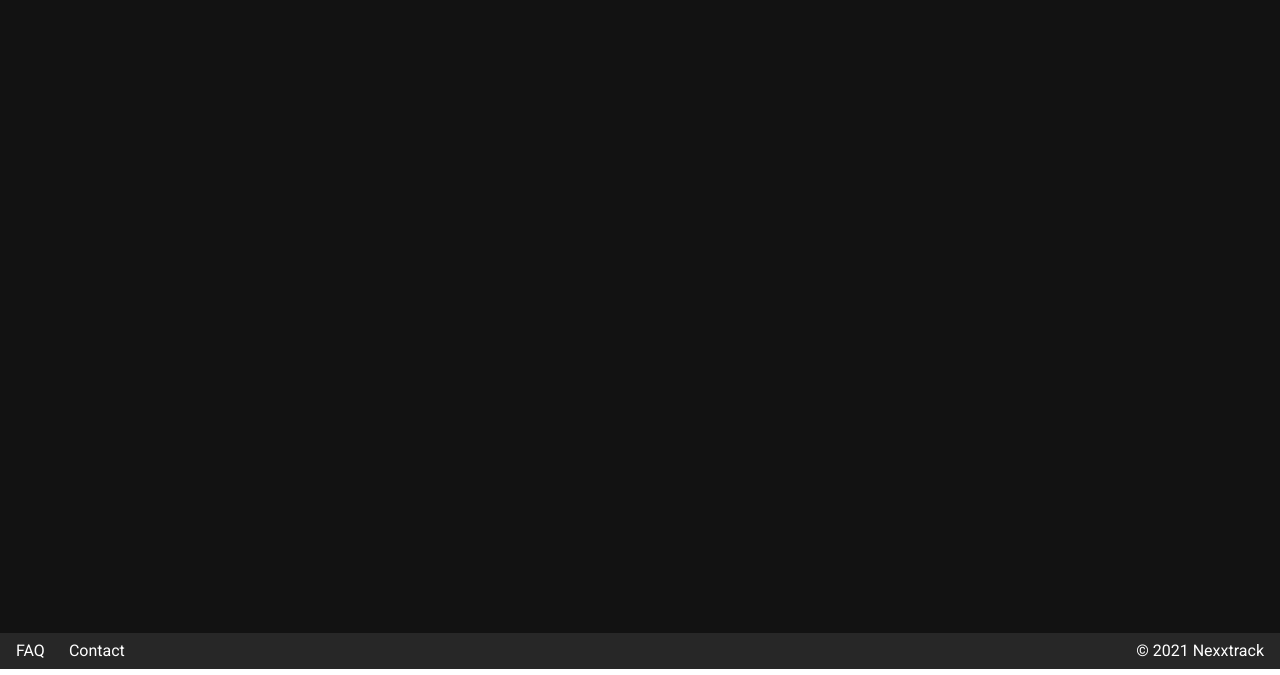
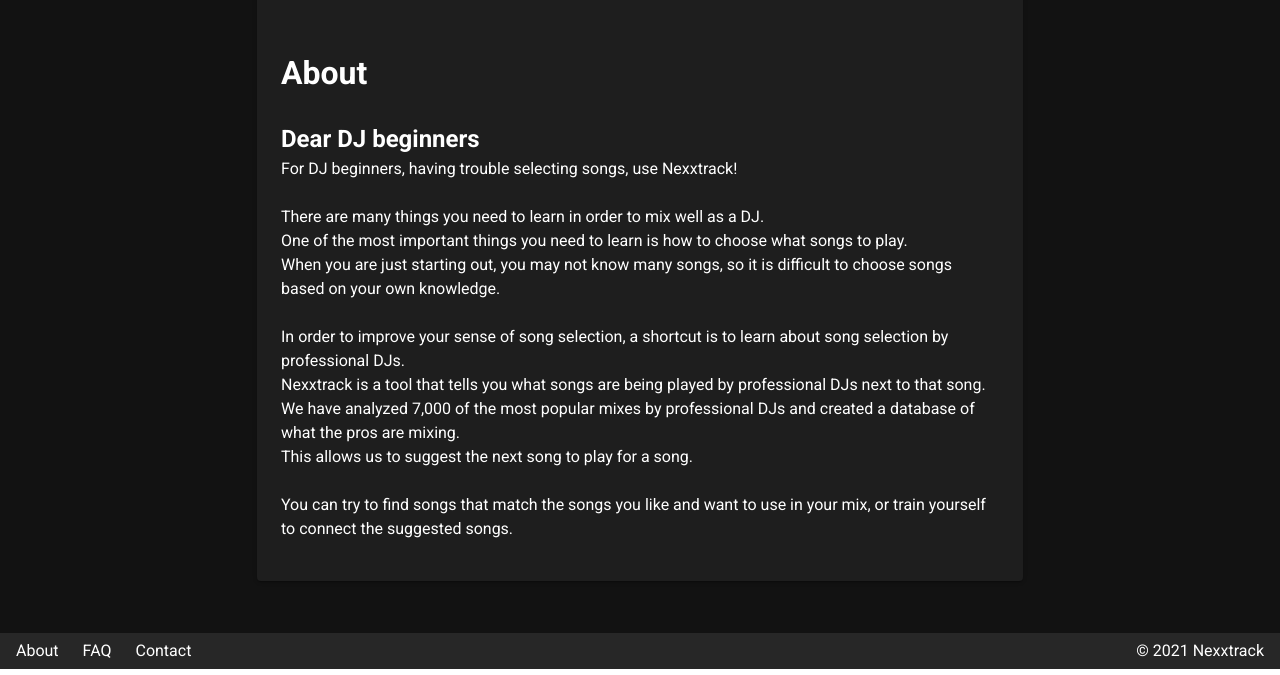
Before and after one commit to k5trismegistus/nexxtrack, a Nuxt app in the folder frontend/: page /about in a window 1280 px wide. Shown: the part 131-806 px from the top of the page. Built offline with nearby package versions, Linux system fonts and the light colour scheme.

Commit message:
:pencil: Add about page

```diff
--- a/frontend/layouts/default.vue
+++ b/frontend/layouts/default.vue
@@ -17,6 +17,7 @@
     >
       <v-row>
         <v-col>
+          <nuxt-link to="/about" class="footer-link"><span>About</span></nuxt-link>
           <nuxt-link to="/faq" class="footer-link"><span>FAQ</span></nuxt-link>
           <nuxt-link to="/contact" class="footer-link"><span>Contact</span></nuxt-link>
         </v-col>
--- /dev/null
+++ b/frontend/pages/about.vue
@@ -0,0 +1,49 @@
+<template>
+  <v-container>
+    <v-container>
+      <v-row justify="center">
+        <v-col cols="12" align="center">
+          <nuxt-link :to="{ name: 'index' }">
+            <v-img
+              class="link"
+              contain
+              max-width="120"
+              src="/logo_transparent.png"
+            ></v-img>
+          </nuxt-link>
+        </v-col>
+      </v-row>
+
+      <v-row>
+        <v-col cols="12">
+          <h1>About</h1>
+        </v-col>
+      </v-row>
+
+      <v-row>
+        <v-col>
+          <h2 class='q-question'>Dear DJ beginners</h2>
+          <p class='q-answer'>
+            For DJ beginners, having trouble selecting songs, use Nexxtrack!<br />
+            <br />
+            There are many things you need to learn in order to mix well as a DJ.<br />
+            One of the most important things you need to learn is how to choose what songs to play.<br />
+            When you are just starting out, you may not know many songs, so it is difficult to choose songs based on your own knowledge.<br />
+            <br />
+            In order to improve your sense of song selection, a shortcut is to learn about song selection by professional DJs.<br />
+            Nexxtrack is a tool that tells you what songs are being played by professional DJs next to that song.<br />
+            We have analyzed 7,000 of the most popular mixes by professional DJs and created a database of what the pros are mixing.<br />
+            This allows us to suggest the next song to play for a song.<br />
+            <br />
+            You can try to find songs that match the songs you like and want to use in your mix, or train yourself to connect the suggested songs.<br />
+          </p>
+        </v-col>
+      </v-row>
+    </v-container>
+  </v-container>
+</template>
+<script>
+export default {
+  head: { title: 'About' },
+}
+</script>
```
